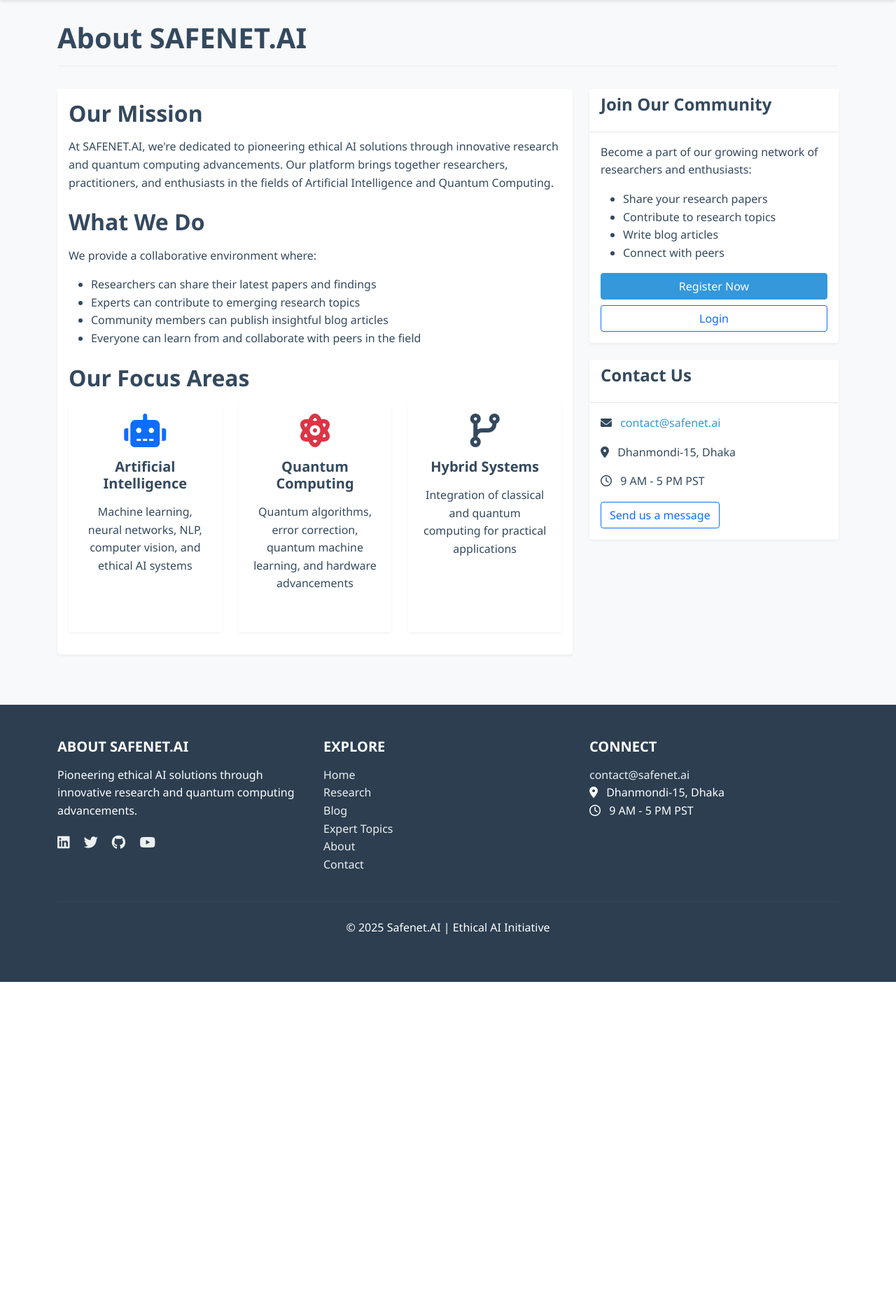
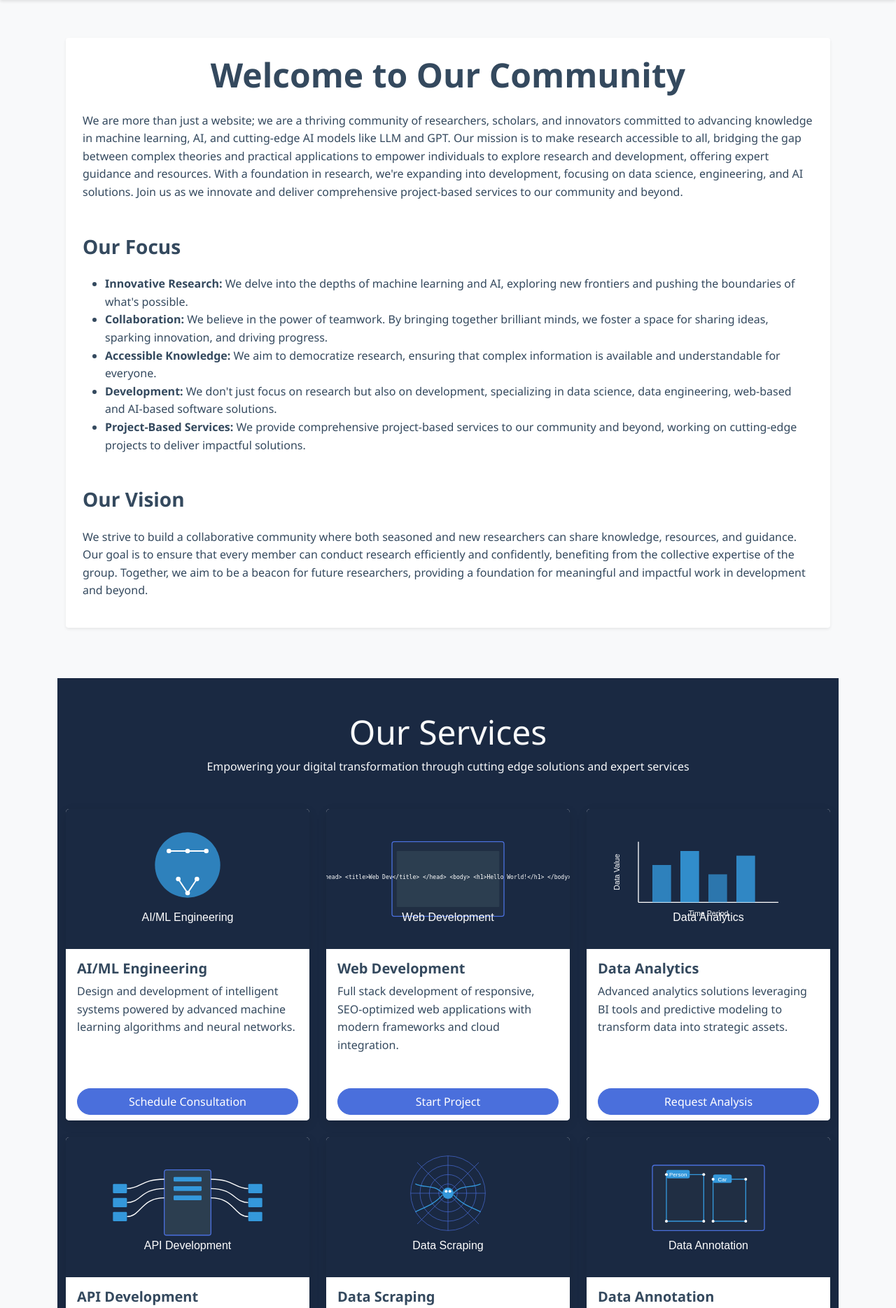
Before and after one commit to Mominul-Islam-cmd/safentAI_final, a Django app: page /about/ in a window 1280 px wide. Shown: the part 64-1933 px from the top of the page at 70% size. Before the commit the page ends 1467 px from the top, so only its background shows below. Run offline with Django 4.2, Linux system fonts and the light colour scheme.

Commit message:
Update website design and add About Us section
Replit-Commit-Author: Agent
Replit-Commit-Session-Id: 6776a437-46e2-4559-a798-5b5b9cf2f0e9
Replit-Commit-Screenshot-Url: https://storage.googleapis.com/screenshot-production-us-central1/419be2bb-f7c6-44f7-8518-f25256a95d39/0b81637a-045d-4759-b540-de6ed9389eeb.jpg

```diff
--- a/templates/about.html
+++ b/templates/about.html
@@ -1,57 +1,124 @@
 {% extends 'base.html' %}
+{% load static %}
 
 {% block title %}About SAFENET.AI{% endblock %}
 
 {% block content %}
+<!-- Community Section -->
+<div class="container my-5">
     <div class="row">
         <div class="col-12">
-        <h1 class="page-header">About SAFENET.AI</h1>
+            <div class="card shadow-sm border-0">
+                <div class="card-body p-4">
+                    <h2 class="text-center display-5 fw-bold mb-4">Welcome to Our Community</h2>
+                    <p>We are more than just a website; we are a thriving community of researchers, scholars, and innovators committed to advancing knowledge in machine learning, AI, and cutting-edge AI models like LLM and GPT. Our mission is to make research accessible to all, bridging the gap between complex theories and practical applications to empower individuals to explore research and development, offering expert guidance and resources. With a foundation in research, we're expanding into development, focusing on data science, engineering, and AI solutions. Join us as we innovate and deliver comprehensive project-based services to our community and beyond.</p>
+
+                    <h3 class="mt-5 mb-4">Our Focus</h3>
+                    <ul>
+                        <li><strong>Innovative Research:</strong> We delve into the depths of machine learning and AI, exploring new frontiers and pushing the boundaries of what's possible.</li>
+                        <li><strong>Collaboration:</strong> We believe in the power of teamwork. By bringing together brilliant minds, we foster a space for sharing ideas, sparking innovation, and driving progress.</li>
+                        <li><strong>Accessible Knowledge:</strong> We aim to democratize research, ensuring that complex information is available and understandable for everyone.</li>
+                        <li><strong>Development:</strong> We don't just focus on research but also on development, specializing in data science, data engineering, web-based and AI-based software solutions.</li>
+                        <li><strong>Project-Based Services:</strong> We provide comprehensive project-based services to our community and beyond, working on cutting-edge projects to deliver impactful solutions.</li>
+                    </ul>
+
+                    <h3 class="mt-5 mb-4">Our Vision</h3>
+                    <p>We strive to build a collaborative community where both seasoned and new researchers can share knowledge, resources, and guidance. Our goal is to ensure that every member can conduct research efficiently and confidently, benefiting from the collective expertise of the group. Together, we aim to be a beacon for future researchers, providing a foundation for meaningful and impactful work in development and beyond.</p>
+                </div>
+            </div>
+        </div>
     </div>
 </div>
 
-<div class="row">
-    <div class="col-md-8">
-        <div class="card mb-4">
+<!-- Services Section -->
+<div class="services-section py-5" style="background-color: #1a2942;">
+    <div class="container">
+        <h2 class="text-center text-light display-5 mb-2">Our Services</h2>
+        <p class="text-center text-light mb-5">Empowering your digital transformation through cutting edge solutions and expert services</p>
+
+        <div class="row g-4 mb-4">
+            <!-- AI/ML Engineering -->
+            <div class="col-md-4">
+                <div class="card h-100 border-0 rounded-3 overflow-hidden">
+                    <img src="{% static 'img/services/ai_ml.svg' %}" class="card-img-top" alt="AI/ML Engineering">
                     <div class="card-body">
-                <h2>Our Mission</h2>
-                <p>At SAFENET.AI, we're dedicated to pioneering ethical AI solutions through innovative research and quantum computing advancements. Our platform brings together researchers, practitioners, and enthusiasts in the fields of Artificial Intelligence and Quantum Computing.</p>
-
-                <h2 class="mt-4">What We Do</h2>
-                <p>We provide a collaborative environment where:</p>
-                <ul>
-                    <li>Researchers can share their latest papers and findings</li>
-                    <li>Experts can contribute to emerging research topics</li>
-                    <li>Community members can publish insightful blog articles</li>
-                    <li>Everyone can learn from and collaborate with peers in the field</li>
-                </ul>
-
-                <h2 class="mt-4">Our Focus Areas</h2>
-                <div class="row mt-3">
-                    <div class="col-md-4 mb-3">
-                        <div class="card h-100 border-primary">
-                            <div class="card-body text-center">
-                                <i class="fas fa-robot fa-3x mb-3 text-primary"></i>
-                                <h5>Artificial Intelligence</h5>
-                                <p>Machine learning, neural networks, NLP, computer vision, and ethical AI systems</p>
+                        <h5 class="card-title">AI/ML Engineering</h5>
+                        <p class="card-text">Design and development of intelligent systems powered by advanced machine learning algorithms and neural networks.</p>
+                    </div>
+                    <div class="card-footer bg-white border-0">
+                        <a href="#" class="btn btn-primary w-100 rounded-pill">Schedule Consultation</a>
                     </div>
                 </div>
             </div>
-                    <div class="col-md-4 mb-3">
-                        <div class="card h-100 border-danger">
-                            <div class="card-body text-center">
-                                <i class="fas fa-atom fa-3x mb-3 text-danger"></i>
-                                <h5>Quantum Computing</h5>
-                                <p>Quantum algorithms, error correction, quantum machine learning, and hardware advancements</p>
+
+            <!-- Web Development -->
+            <div class="col-md-4">
+                <div class="card h-100 border-0 rounded-3 overflow-hidden">
+                    <img src="{% static 'img/services/web_dev.svg' %}" class="card-img-top" alt="Web Development">
+                    <div class="card-body">
+                        <h5 class="card-title">Web Development</h5>
+                        <p class="card-text">Full stack development of responsive, SEO-optimized web applications with modern frameworks and cloud integration.</p>
+                    </div>
+                    <div class="card-footer bg-white border-0">
+                        <a href="#" class="btn btn-primary w-100 rounded-pill">Start Project</a>
                     </div>
                 </div>
             </div>
-                    <div class="col-md-4 mb-3">
-                        <div class="card h-100 border-purple">
-                            <div class="card-body text-center">
-                                <i class="fas fa-code-branch fa-3x mb-3 text-purple"></i>
-                                <h5>Hybrid Systems</h5>
-                                <p>Integration of classical and quantum computing for practical applications</p>
+
+            <!-- Data Analytics -->
+            <div class="col-md-4">
+                <div class="card h-100 border-0 rounded-3 overflow-hidden">
+                    <img src="{% static 'img/services/data_analytics.svg' %}" class="card-img-top" alt="Data Analytics">
+                    <div class="card-body">
+                        <h5 class="card-title">Data Analytics</h5>
+                        <p class="card-text">Advanced analytics solutions leveraging BI tools and predictive modeling to transform data into strategic assets.</p>
                     </div>
+                    <div class="card-footer bg-white border-0">
+                        <a href="#" class="btn btn-primary w-100 rounded-pill">Request Analysis</a>
+                    </div>
+                </div>
+            </div>
+        </div>
+
+        <div class="row g-4">
+            <!-- API Development -->
+            <div class="col-md-4">
+                <div class="card h-100 border-0 rounded-3 overflow-hidden">
+                    <img src="{% static 'img/services/api_dev.svg' %}" class="card-img-top" alt="API Development">
+                    <div class="card-body">
+                        <h5 class="card-title">API Development</h5>
+                        <p class="card-text">Secure and scalable API solutions with comprehensive documentation and developer support.</p>
+                    </div>
+                    <div class="card-footer bg-white border-0">
+                        <a href="#" class="btn btn-primary w-100 rounded-pill">Develop API</a>
+                    </div>
+                </div>
+            </div>
+
+            <!-- Data Scraping -->
+            <div class="col-md-4">
+                <div class="card h-100 border-0 rounded-3 overflow-hidden">
+                    <img src="{% static 'img/services/data_scraping.svg' %}" class="card-img-top" alt="Data Scraping">
+                    <div class="card-body">
+                        <h5 class="card-title">Data Scraping</h5>
+                        <p class="card-text">Ethical web scraping solutions delivering structured data from diverse sources with ETL pipeline integration.</p>
+                    </div>
+                    <div class="card-footer bg-white border-0">
+                        <a href="#" class="btn btn-primary w-100 rounded-pill">Get Data</a>
+                    </div>
+                </div>
+            </div>
+
+            <!-- Data Annotation -->
+            <div class="col-md-4">
+                <div class="card h-100 border-0 rounded-3 overflow-hidden">
+                    <img src="{% static 'img/services/data_annotation.svg' %}" class="card-img-top" alt="Data Annotation">
+                    <div class="card-body">
+                        <h5 class="card-title">Data Annotation</h5>
+                        <p class="card-text">High-precision data labeling services for computer vision and NLP applications with quality assurance.</p>
+                    </div>
+                    <div class="card-footer bg-white border-0">
+                        <a href="#" class="btn btn-primary w-100 rounded-pill">Annotate Data</a>
                     </div>
                 </div>
             </div>
@@ -59,39 +126,42 @@
     </div>
 </div>
 
-    <div class="col-md-4">
-        <div class="card mb-4">
-            <div class="card-header">
-                <h4>Join Our Community</h4>
-            </div>
-            <div class="card-body">
-                <p>Become a part of our growing network of researchers and enthusiasts:</p>
-                <ul>
-                    <li>Share your research papers</li>
-                    <li>Contribute to research topics</li>
-                    <li>Write blog articles</li>
-                    <li>Connect with peers</li>
-                </ul>
+<!-- Join Community CTA -->
+<div class="container my-5">
+    <div class="row">
+        <div class="col-md-8 mx-auto text-center">
             {% if not user.is_authenticated %}
-                <div class="d-grid gap-2">
-                    <a href="{% url 'register' %}" class="btn btn-primary">Register Now</a>
-                    <a href="{% url 'login' %}" class="btn btn-outline-primary">Login</a>
+            <h3 class="mb-4">Join Our Research & Development Community</h3>
+            <p class="lead mb-4">Become part of our growing network of researchers, scholars, and innovators.</p>
+            <div class="d-grid gap-2 d-md-block">
+                <a href="{% url 'register' %}" class="btn btn-primary btn-lg px-4 me-md-2">Register Now</a>
+                <a href="{% url 'login' %}" class="btn btn-outline-primary btn-lg px-4">Login</a>
             </div>
             {% endif %}
         </div>
     </div>
+</div>
 
-        <div class="card">
-            <div class="card-header">
-                <h4>Contact Us</h4>
-            </div>
-            <div class="card-body">
-                <p><i class="fas fa-envelope me-2"></i> <a href="mailto:contact@safenet.ai">contact@safenet.ai</a></p>
-                <p><i class="fas fa-map-marker-alt me-2"></i> Dhanmondi-15, Dhaka</p>
-                <p><i class="far fa-clock me-2"></i> 9 AM - 5 PM PST</p>
-                <a href="{% url 'contact' %}" class="btn btn-outline-primary">Send us a message</a>
-            </div>
-        </div>
-    </div>
-</div>
+<style>
+.services-section .card {
+    transition: transform 0.3s ease;
+    box-shadow: 0 5px 15px rgba(0,0,0,0.1);
+}
+.services-section .card:hover {
+    transform: translateY(-10px);
+    box-shadow: 0 15px 30px rgba(0,0,0,0.2);
+}
+.services-section .card-img-top {
+    height: 200px;
+    object-fit: cover;
+}
+.services-section .btn-primary {
+    background-color: #4a6fdc;
+    border-color: #4a6fdc;
+}
+.services-section .btn-primary:hover {
+    background-color: #3d5cb8;
+    border-color: #3d5cb8;
+}
+</style>
 {% endblock %}
```
Also changed, not shown: templates/accounts/login.html (+32 -14 lines), templates/accounts/register.html (+44 -33 lines), attached_assets/872cdb52-a69e-4fb5-88a1-b95be016a98b.png (added), attached_assets/Screenshot 2025-04-03 231258.png (added), attached_assets/Screenshot 2025-04-03 231312.png (added), attached_assets/Screenshot 2025-04-03 231349.png (added), attached_assets/Screenshot 2025-04-03 231414.png (added), static/img/services/ai_ml.svg (added), static/img/services/api_dev.svg (added), static/img/services/data_analytics.svg (added), static/img/services/data_annotation.svg (added), static/img/services/data_scraping.svg (added), static/img/services/web_dev.svg (added). Lines whose indentation alone changed are shown as unchanged.
